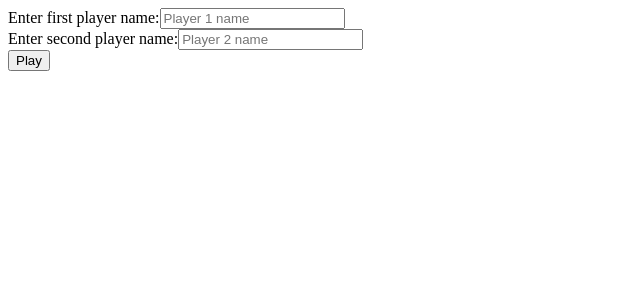
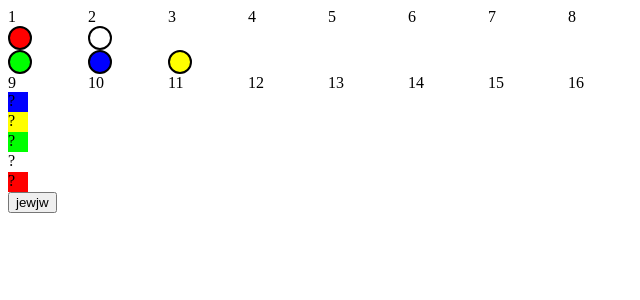
Before and after one commit to fdoljanin/internship-17-camel-up, a React (Create React App) app: page /play in a window 1280 px wide. Before the commit this address led to /login. Shown: the top 300 px of the page, without its empty margins (0-640 px from the left). Built offline with nearby package versions, Linux system fonts and the light colour scheme.

Commit message:
Added roll

```diff
--- a/src/components/Board/index.js
+++ b/src/components/Board/index.js
@@ -1,15 +1,11 @@
 import CellContainer from "../Cell";
-import {useCells} from "../../providers/cells/hooks";
 import { CellsGrid } from "./index.styled";
 
 
 const Board = () => {
-    const [cells,] = useCells();
-    //console.log(cells);
-
     return (
     <CellsGrid>
-        {Array(16).fill(0).map((e, i) => <CellContainer key={i} index={i} cells={cells[i]}/>)}
+        {Array(16).fill(0).map((e, i) => <CellContainer key={i} index={i}/>)}
     </CellsGrid>
     )
 }
--- a/src/components/Cell/index.js
+++ b/src/components/Cell/index.js
@@ -1,11 +1,14 @@
 import {CamelDot, CamelContainer, CellContainer} from "./index.styled";
+import {useCells} from "../../providers/cells/hooks";
 
-const Cell = ({index, cells}) => {
+const Cell = ({index}) => {
+    const [{[index]:cellCamels},] = useCells();
+
     return (
         <CellContainer>
             <span>{index+1}</span>
             <CamelContainer>
-                {cells.map((camel, i) => <CamelDot key={i} camel={camel} />)}
+                {cellCamels.map((camel, i) => <CamelDot key={i} camel={camel} />)}
             </CamelContainer>
         </CellContainer>
     )
--- a/src/components/Dice/index.js
+++ b/src/components/Dice/index.js
@@ -1,5 +1,11 @@
-const Dice = () => {
-    return null;
+import { Die } from "./index.styled";
+
+const Dice = ({ dice }) => {
+    return (
+        <div>
+            {Object.keys(dice).map((camel, i) => <Die key={i} camel={camel}>{dice[camel] || "?"}</Die>)}
+        </div>
+    )
 }
 
 export default Dice;
--- /dev/null
+++ b/src/components/Dice/index.styled.js
@@ -0,0 +1,8 @@
+import styled from "styled-components";
+import {camelColors} from "../../consts/variables";
+
+export const Die = styled.div`
+    width: 20px;
+    height: 20px;
+    background: ${props => camelColors[props.camel]};
+`
--- a/src/components/Die/index.js
+++ /dev/null
@@ -1,5 +0,0 @@
-const Die = () => {
-    return null;
-}
-
-export default Die;
--- a/src/components/Game/index.js
+++ b/src/components/Game/index.js
@@ -1,25 +1,53 @@
 import { usePlayerNames } from "../../providers/players/hooks";
-import {useCells} from "../../providers/cells/hooks";
+import { useCells } from "../../providers/cells/hooks";
 import { Redirect } from "react-router-dom";
 import GameInfo from "../GameInfo";
 import Actions from "../Actions";
 import Dice from "../Dice";
 import Board from "../Board";
+import { constructDice } from "../../utils/defaults";
+import { useState } from "react";
+import { getDiceRoll, getRandomNumber } from "../../utils/random";
+import { moveCamel } from "../../utils/boardActions";
+
+const initialState = {
+    dice: constructDice(),
+}
 
 const Game = () => {
     const [playerNames,] = usePlayerNames();
     const [cells, setCells] = useCells();
+    const [dice, setDice] = useState(initialState.dice);
 
-    if (!playerNames)
-        return <Redirect to='/login' />
+    //  if (!playerNames) {
+    //        return <Redirect to='/login' />
+    // }
 
+    const rollDice = () => {
+        const diceNotRolled = Object.keys(dice).filter(die => dice[die] === undefined);
+        const randomDieKey = diceNotRolled[getRandomNumber(0, diceNotRolled.length - 1)];
+        console.log(randomDieKey);
+        const dieRollValue = getDiceRoll();
+
+        setDice(prev => { return { ...prev, [randomDieKey]: dieRollValue } });
+        moveCamelAction(randomDieKey, dieRollValue);
+    }
+
+    const moveCamelAction = (camel, steps) => {
+        setCells(prev => {
+            let copyCells = prev.map(cell => [...cell]);
+            moveCamel(copyCells, camel, steps);
+            return copyCells;
+        })
+    }
 
     return (
         <div>
             <GameInfo />
             <Board />
-            <Dice />
+            <Dice dice={dice} />
             <Actions />
+            <button onClick={() => rollDice()}>jewjw</button>
         </div>
     )
 }
--- a/src/utils/boardActions.js
+++ b/src/utils/boardActions.js
@@ -1,20 +1,21 @@
 import { Camels } from "../consts/consts";
-import { getRandomNumber } from "./random";
+import { getDiceRoll } from "./random";
 
 export const moveCamel = (cells, camelToMove, steps) => {
     let camelCellIndex = cells.findIndex(cell => cell.some(camel => camel === camelToMove));
-    let newCamelCellIndex = Math.min(camelIndex + steps, 15);
+    let newCamelCellIndex = Math.min(camelCellIndex + steps, 15);
 
     let oldCamelCell = cells[camelCellIndex];
+    console.log(oldCamelCell);
     let camelHeight = oldCamelCell.findIndex(camel => camel === camelToMove);
 
-    cells[newCamelCellIndex].push(oldCamelCell.slice(camelHeight, oldCamelCell.length()));
-    oldCamelCell.splice(0, camelHeight);
+    cells[newCamelCellIndex].push(...oldCamelCell.slice(camelHeight, oldCamelCell.length));
+    oldCamelCell.splice(camelHeight, oldCamelCell.length - camelHeight);
 }
 
 export const initBoard = (cells) => {
     const camels = Object.keys(Camels);
-    for (let camel of camels){
-        cells[getRandomNumber(0,2)].push(camel);
+    for (let camel of camels) {
+        cells[getDiceRoll()-1].push(camel);
     }
 }
--- /dev/null
+++ b/src/utils/defaults.js
@@ -0,0 +1,11 @@
+import { Camels } from "../consts/consts"
+
+export const constructDice = () => {
+    return {
+        [Camels.camelBlue]: undefined,
+        [Camels.camelYellow]: undefined,
+        [Camels.camelGreen]: undefined,
+        [Camels.camelWhite]: undefined,
+        [Camels.camelRed]: undefined,
+    }
+}
--- a/src/utils/random.js
+++ b/src/utils/random.js
@@ -1,3 +1,5 @@
 export const getRandomNumber = (min, max) => {
     return Math.floor(Math.random() * (max - min + 1)) + min;
 }
+
+export const getDiceRoll = () => getRandomNumber(1,3);
```
